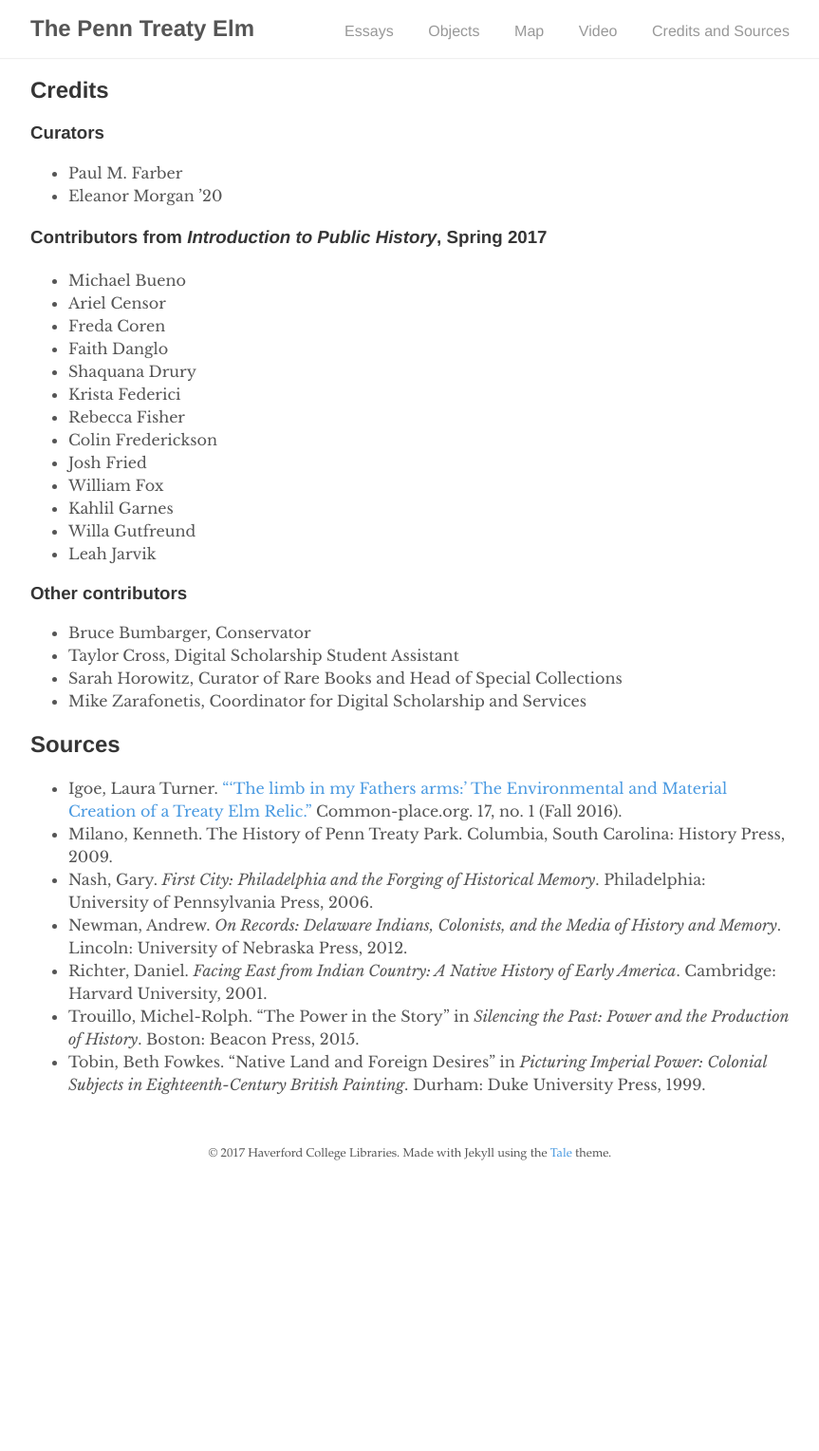
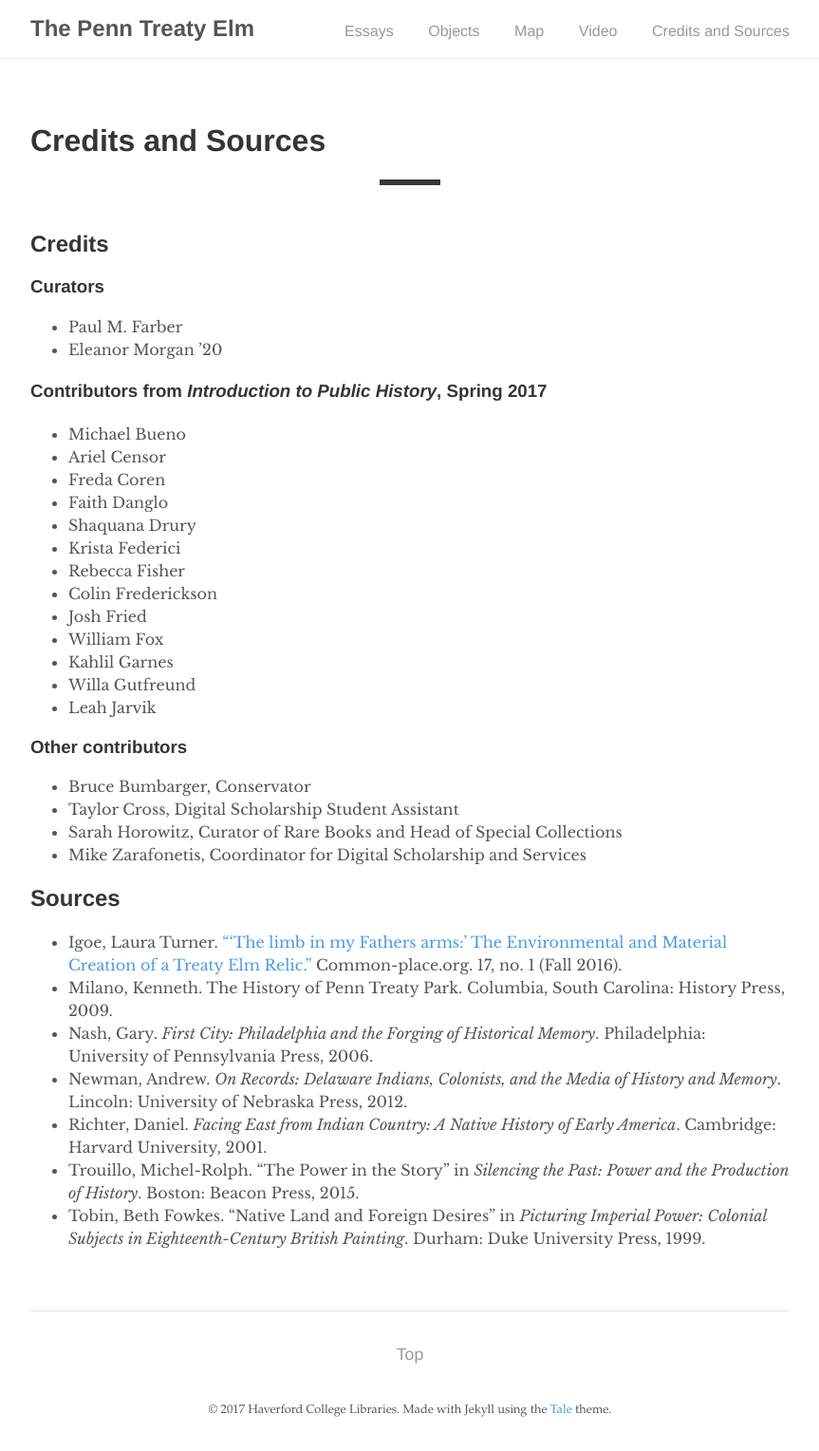
Before and after one commit to mzarafon/penn-treaty-elm, a Jekyll site: the page built from credits-and-sources.md, in a window 1280 px wide. Shown: the whole page at 95% size, without its empty margins (208-1071 px from the left). Built offline with Jekyll 4.4.1, drawn with Linux system fonts in a browser that asks for light colours; our own code applies the rules of GitHub Pages for plain Markdown files; before the commit the page ends 1258 px from its top, so only the background shows below that; some of the changed lines change nothing that is shown.

Commit message:
Update credits-and-sources.md

```diff
--- a/credits-and-sources.md
+++ b/credits-and-sources.md
@@ -1,6 +1,6 @@
 ---
 layout: post
-title Credits and Sources
+title: Credits and Sources
 permalink: /credits-and-sources/
 ---
 
```
